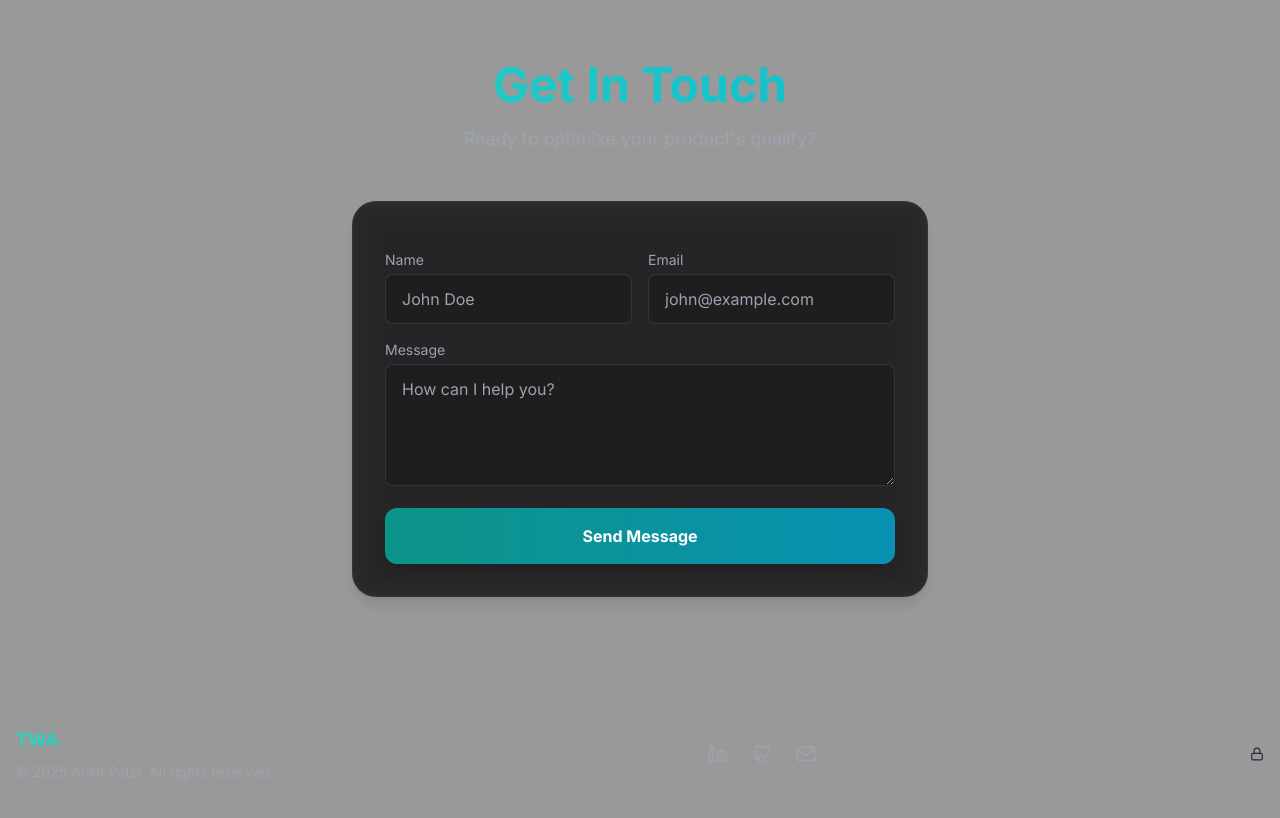
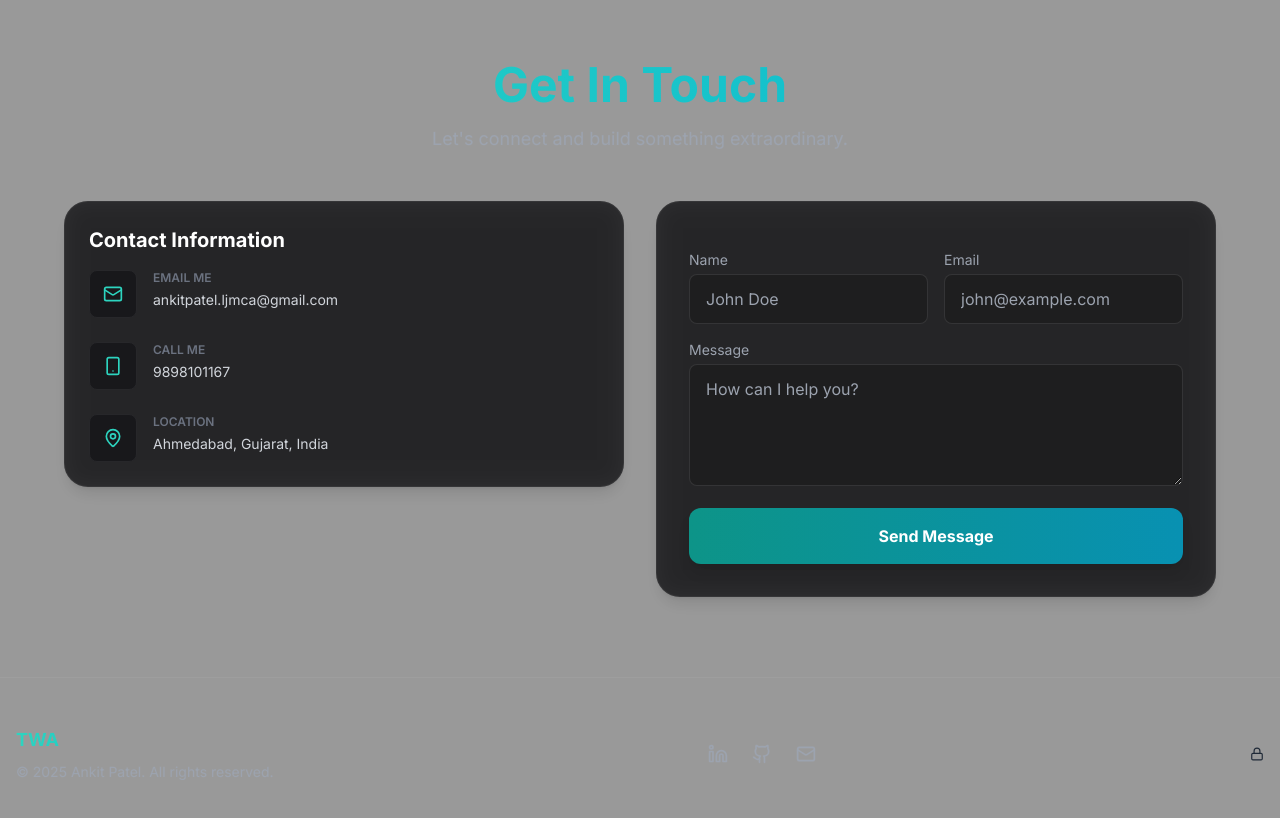
Before and after one commit to usankit1001-ai/test-with-ankit-v1.1, a React (Vite) app: page / in a window 1280 px wide. Shown: the part 6540-7358 px from the top of the page. Built offline with nearby package versions, Linux system fonts and the light colour scheme; no server answers; the database is empty.

Commit message:
Contact: update Get In Touch subtitle and add dynamic contact-info card (keeps theme)

```diff
--- a/App.tsx
+++ b/App.tsx
@@ -714,15 +714,48 @@ const MainLayout = () => {
       </Section>
 
       {/* Contact Section */}
-      <Section id="contact" title="Get In Touch" subtitle="Ready to optimize your product's quality?" className="bg-white/50 dark:bg-black/40 backdrop-blur-sm">
+      <Section id="contact" title="Get In Touch" subtitle="Let's connect and build something extraordinary." className="bg-white/50 dark:bg-black/40 backdrop-blur-sm">
         <FadeInWhenVisible>
-            <div className="max-w-xl mx-auto bg-white/80 dark:bg-dark-card/80 backdrop-blur-md p-8 rounded-3xl shadow-lg border border-gray-100 dark:border-white/5">
-            <form
-              className="space-y-4"
-              action="https://api.web3forms.com/submit"
-              method="POST"
-            >
-              {/* Web3Forms access key */}
+          <div className="max-w-6xl mx-auto grid grid-cols-1 md:grid-cols-2 gap-8 items-start">
+            {/* Left: Contact Information (dynamic) */}
+            <div className="bg-white/80 dark:bg-dark-card/80 backdrop-blur-md p-6 rounded-3xl shadow-lg border border-gray-100 dark:border-white/5">
+              <h3 className="text-xl font-bold mb-4">Contact Information</h3>
+              <div className="space-y-6">
+                <div className="flex items-start gap-4">
+                  <div className="w-12 h-12 rounded-lg bg-dark-card border border-dark-border flex items-center justify-center">
+                    <Mail className="text-teal-400" size={20} />
+                  </div>
+                  <div>
+                    <div className="text-xs font-semibold uppercase text-gray-500 mb-1">Email Me</div>
+                    <div className="text-sm text-gray-700 dark:text-gray-300">{data.profile.email}</div>
+                  </div>
+                </div>
+
+                <div className="flex items-start gap-4">
+                  <div className="w-12 h-12 rounded-lg bg-dark-card border border-dark-border flex items-center justify-center">
+                    <Smartphone className="text-teal-400" size={20} />
+                  </div>
+                  <div>
+                    <div className="text-xs font-semibold uppercase text-gray-500 mb-1">Call Me</div>
+                    <div className="text-sm text-gray-700 dark:text-gray-300">{data.profile.phone}</div>
+                  </div>
+                </div>
+
+                <div className="flex items-start gap-4">
+                  <div className="w-12 h-12 rounded-lg bg-dark-card border border-dark-border flex items-center justify-center">
+                    <MapPin className="text-teal-400" size={20} />
+                  </div>
+                  <div>
+                    <div className="text-xs font-semibold uppercase text-gray-500 mb-1">Location</div>
+                    <div className="text-sm text-gray-700 dark:text-gray-300">{data.profile.location}</div>
+                  </div>
+                </div>
+              </div>
+            </div>
+
+            {/* Right: existing contact form (keeps original behavior) */}
+            <div className="bg-white/80 dark:bg-dark-card/80 backdrop-blur-md p-8 rounded-3xl shadow-lg border border-gray-100 dark:border-white/5">
+              <form className="space-y-4" action="https://api.web3forms.com/submit" method="POST">
                 <input type="hidden" name="access_key" value="c2bf54c0-f2aa-4f8d-834e-784cb6f93111" />
 
                 <div className="grid grid-cols-2 gap-4">
@@ -745,6 +778,7 @@ const MainLayout = () => {
                   Send Message
                 </button>
               </form>
+            </div>
           </div>
         </FadeInWhenVisible>
       </Section>
```
Lines whose indentation alone changed are shown as unchanged.
